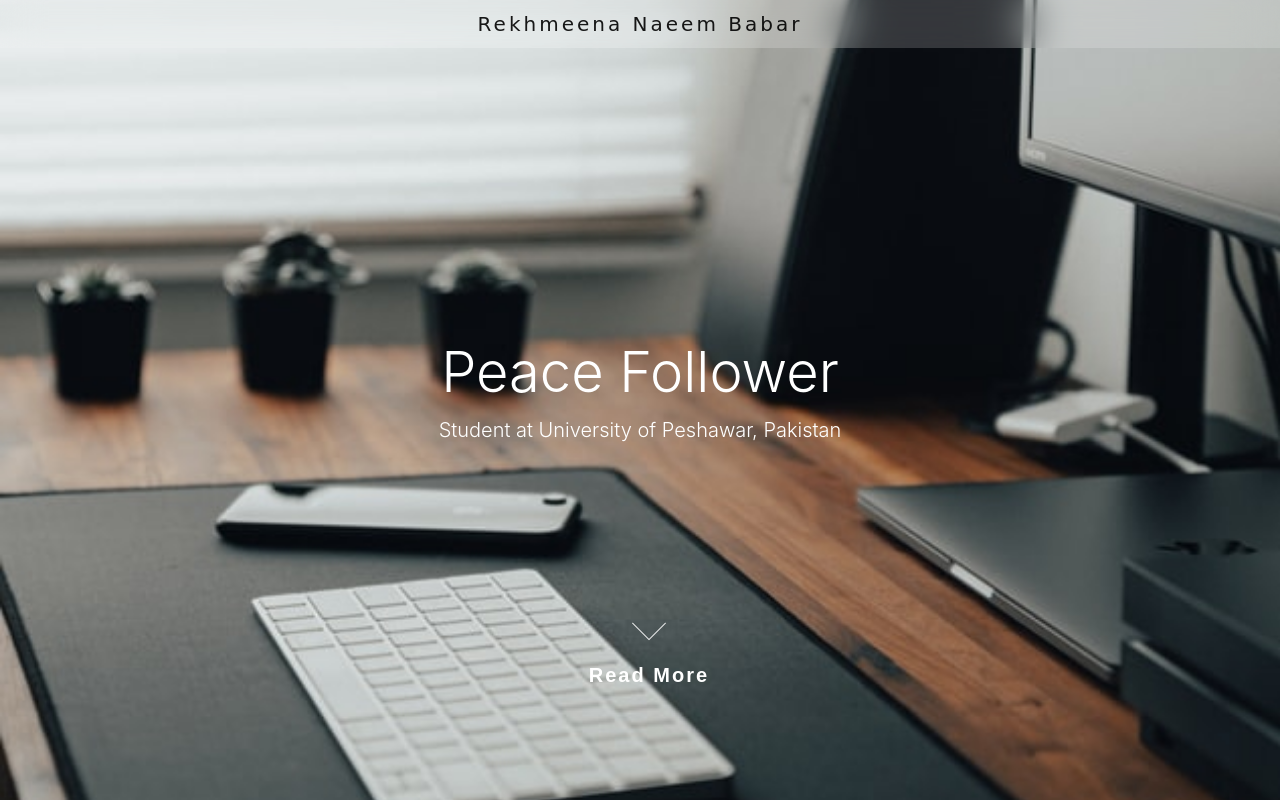
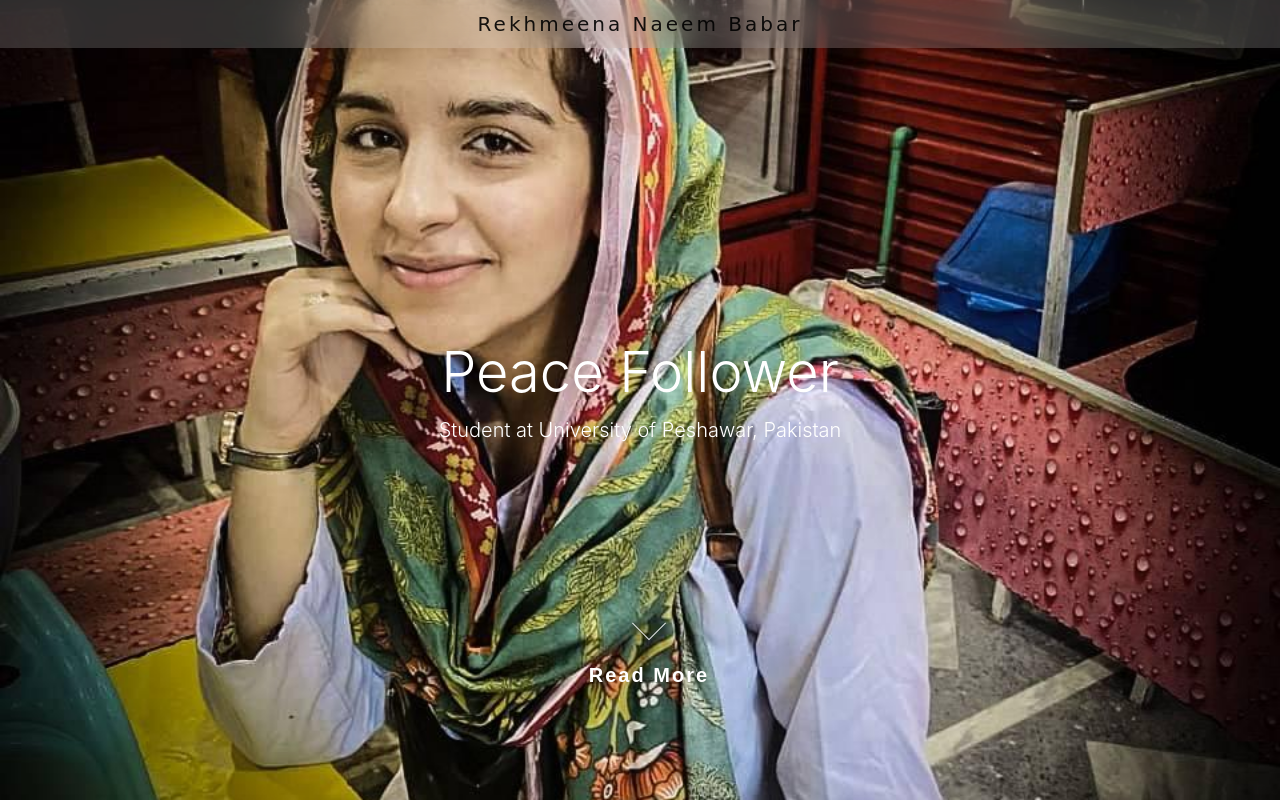
Before and after one commit to rekhmeena/rekhmeena.github.io, a plain HTML site: page index.html in a window 1280 px wide. Shown: the top 802 px of the page. Drawn offline with nearby package versions, Linux system fonts and the light colour scheme; a script that the page names is missing; a web font is replaced by a local one.

Commit message:
Add files via upload

```diff
--- a/css/main.css
+++ b/css/main.css
@@ -1,7 +1,7 @@
 #showcase{
 	text-align: center;
 	text-underline-position: center;
-	background:url("../imgs/1.jpeg");
+	background:url("../imgs/background.jpg");
 	color: white;
 	height:100vh;
 	background-position: center;
```
